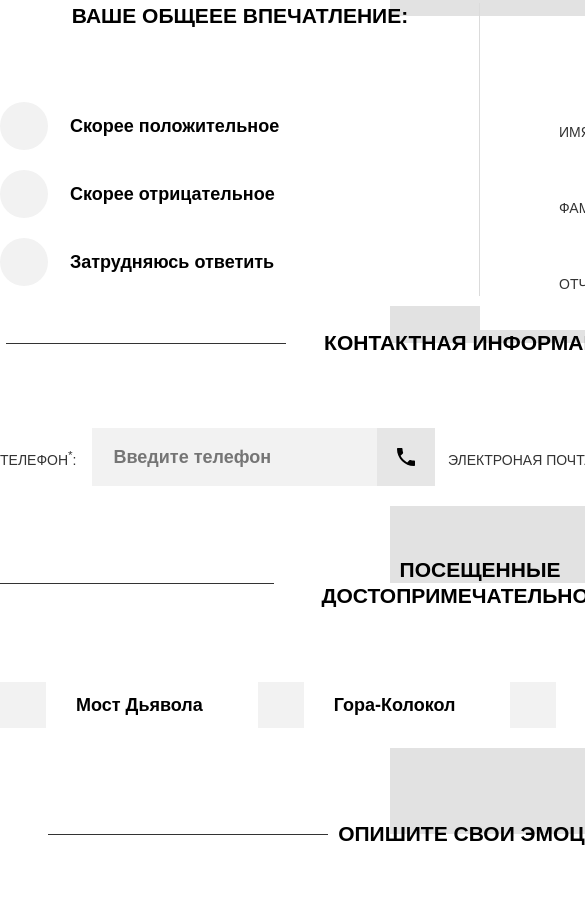
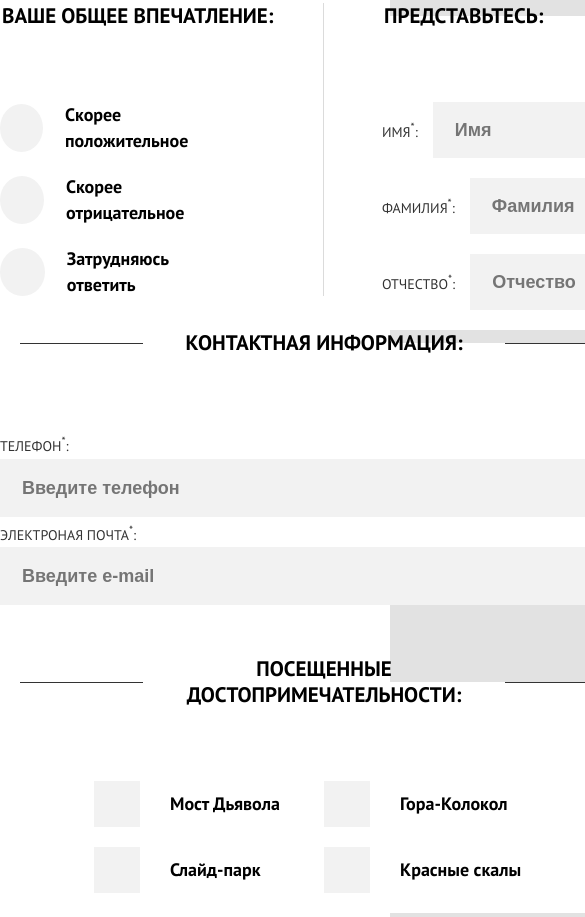
Before and after one commit to ElBoyS/sedona-project, a website: page source/form.html in a window 390 px wide. Shown: the part 522-1439 px from the top of the page, 585 px wide, since content can reach past the window. Drawn offline with nearby package versions, Linux system fonts and the light colour scheme; files that its build step writes are made by us from their sources.

Commit message:
Adaptive tablet form-page

```diff
--- a/source/form.html
+++ b/source/form.html
@@ -86,7 +86,7 @@
               <div class="form__container form__container--impression">
                 <fieldset class="form__fieldset">
                   <legend class="form__legend form__legend--impression">
-                    Ваше общеее впечатление:
+                    Ваше общее впечатление:
                   </legend>
                   <label class="form__label">
                     <input
@@ -170,7 +170,7 @@
                   >
                     Контактная информация:
                   </legend>
-                  <div class="form__label form__label--contacts">
+
                   <div class="form-group form-group--contacts">
                     <div class="form-group__text">Телефон<sup>*</sup>:</div>
                     <div class="form-group__icon-group">
@@ -201,7 +201,6 @@
                       ></span>
                     </div>
                   </div>
-                  </div>
                 </fieldset>
               </div>
               <div class="form__container form__container--sights">
@@ -211,6 +210,7 @@
                   >
                     Посещенные достопримечательности:
                   </legend>
+                  <div class="form__fieldset-wrapper">
                     <label class="form__label">
                       <input
                         class="form__selector form__selector--radio visually-hidden"
@@ -255,6 +255,7 @@
                       ></span>
                       <div class="form__selector-text">Красные скалы</div>
                     </label>
+                  </div>
                 </fieldset>
               </div>
               <div class="form__container form__container--review">
--- a/source/less/blocks/form-group.less
+++ b/source/less/blocks/form-group.less
@@ -1,10 +1,13 @@
 .form-group{
-    width: 100%;
     display: flex;
     align-items: center;
 }
 .form-group--contacts{
-    width: auto;
+    @media (max-width:@desktop-width) {
+        width: auto;
+        flex-direction: column;
+        align-items: stretch;
+    }
 }
 .form-group__text{
     margin-right: 15px;
@@ -30,7 +33,9 @@
     background-color: white;
 }
 .form-group__input--contacts{
-    width: auto;
+    @media(max-width:@desktop-width){
+        width: 100%;
+    }
 }
 .form-group__icon-group{
     display: flex;
--- a/source/less/blocks/form.less
+++ b/source/less/blocks/form.less
@@ -6,6 +6,9 @@
     flex-wrap: wrap;
     width: 960px;
     margin: 0 auto;
+    @media(max-width:@desktop-width){
+        width: 648px;
+    }
 }
 .form__container{
     position: relative;
@@ -15,6 +18,13 @@
 .form__container--fullname,
 .form__container--impression{
     width: 50%;
+
+}
+.form__container--fullname{
+    padding-left: 79px;
+    @media(max-width:@desktop-width){
+        padding-left: 58px ;
+    }
 }
 .form__container--impression::before{
     position: absolute;
@@ -37,17 +47,23 @@
     border: 0;
     background-color: white;
 }
-.form__fieldset--fullname{
-    padding-left: 79px;
+.form__fieldset-wrapper{
+    margin: 0 auto;
+    width: 460px;
+    display: flex;
+    align-items: center;
+    justify-content: space-between;
+    flex-wrap: wrap;
 }
 .form__fieldset--contacts{
     padding: 0;
+    display: flex;
+    justify-content: space-between;
+    @media(max-width:@desktop-width){
+        flex-direction: column;
+    }
 }
-.form__fieldset--sights{
-    display: flex;
-    align-items: center;
-    justify-content: space-between;
-}
+
 
 .form__legend{
     position: relative;
@@ -56,7 +72,13 @@
     line-height: 26px;
     text-align: center;
     margin-bottom: 72.5px;
+    width: 320px;
 
+}
+.form__legend--impression{
+    @media(max-width:@desktop-width){
+        text-align: left;
+    }
 }
 .form-legend--underline::before,
 .form-legend--underline::after{
@@ -65,14 +87,23 @@
     width: 280px;
     height: 1px;
     background-color: #333333;
+    @media(max-width:@desktop-width){
+        width: 123px;
+    }
 }
 .form-legend--underline::before{
     top: 50%;
     left: -100%;
+    @media(max-width:@desktop-width){
+        left: -45%;
+    }
 }
 .form-legend--underline::after{
     top: 50%;
     right: -100%;
+    @media(max-width:@desktop-width){
+        right: -45%;
+    }
 }
 .form__legend--sights{
     max-width: 320px;
@@ -82,9 +113,16 @@
     display: flex;
     align-items: center;
     margin-bottom: 20px;
+    @media (max-width:@desktop-width) {
+        width: 230px;
+    }
 }
 .form__label--contacts{
     justify-content: space-between;
+    @media(max-width:@desktop-width){
+        align-items: stretch;
+        flex-direction: column;
+    }
 }
 .form__label:hover .form__selector-indicator--radio,
 .form__label:hover .form__selector-indicator--checkbox{
--- a/source/less/blocks/page.less
+++ b/source/less/blocks/page.less
@@ -1,14 +1,20 @@
-.page{
-    font-family: 'PT Sans, Arial', sans-serif;
+html{
+    font-family: 'PT Sans', Arial, sans-serif;
+    box-sizing: border-box
 }
-.page__body{
+body{
     min-width: 320px;
     height: 100%;
     background-color: #e2e2e2;
     padding: 0;
     margin: 0;
     text-transform: uppercase;
-    box-sizing: border-box;
+}
+
+*,
+*:before,
+*:after {
+    box-sizing: inherit;
 }
 .page__wrapper{
     margin: 0 40px;
--- a/source/less/global/fonts.less
+++ b/source/less/global/fonts.less
@@ -1,5 +1,5 @@
 @font-face {
-    font-family: 'PT Sant';
+    font-family: 'PT Sans';
     font-weight: normal;
     font-style: normal;
     font-display: swap;
@@ -9,7 +9,7 @@
 }
 
 @font-face {
-    font-family: 'PT Sant';
+    font-family: 'PT Sans';
     font-weight: bold;
     font-style: normal;
     font-display: swap;
```
Lines whose indentation alone changed are shown as unchanged.
